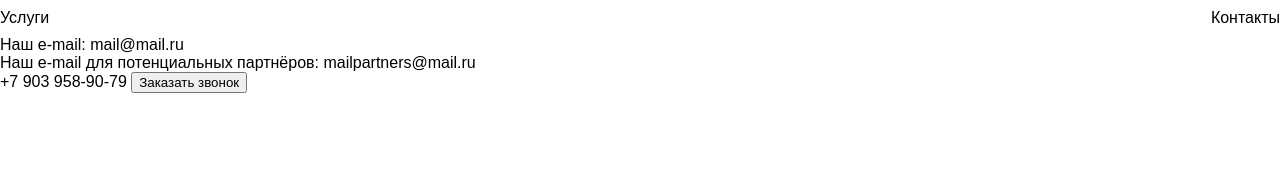
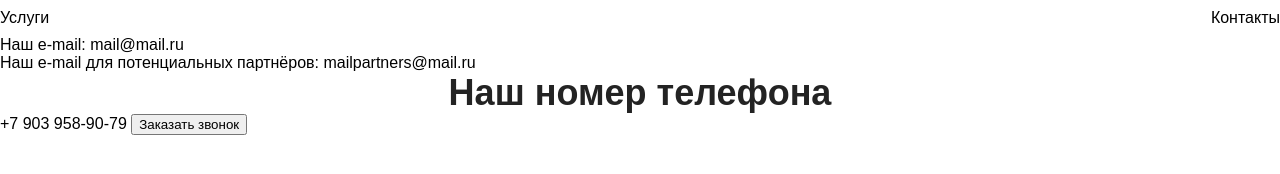
Before and after one commit to PavelShustov/special-app, a plain HTML site: page index.html in a window 1280 px wide. Drawn offline with Linux system fonts and the light colour scheme.

Commit message:
<h1>Наш номер телефона</h1> added

```diff
--- a/index.html
+++ b/index.html
@@ -20,6 +20,7 @@
     <div>Наш e-mail для потенциальных партнёров: <a href="mailto:mailpartners@mail.ru">mailpartners@mail.ru</a>
     </div>
     <div>
+        <h1>Наш номер телефона</h1>
         <a href="tel:+79039589079">+7 903 958-90-79</a>
         <button>Заказать звонок</button>
     </div>
```
